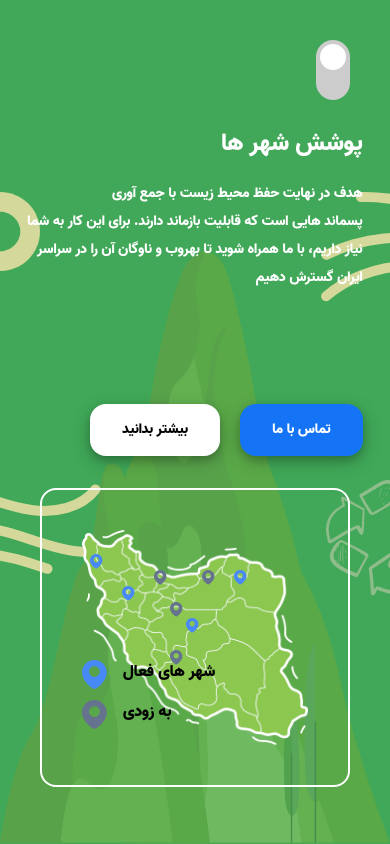
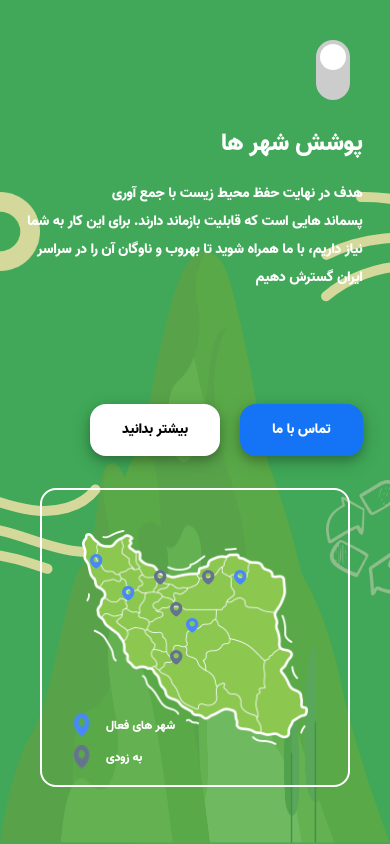
Before and after one commit to hiphoppa/TailwindCss, a React (Create React App) app: page / in a window 390 px wide. Shown: the top 844 px of the page. Built offline with nearby package versions, Linux system fonts and the light colour scheme.

Commit message:
responsive mod finished

```diff
--- a/src/Content/Map.jsx
+++ b/src/Content/Map.jsx
@@ -4,13 +4,15 @@ const Map = () => {
     return (
         <Fragment>
             <div className='border-solid border-2 p-10 m-10 md:m-0 rounded-2xl border-white relative mt-8 md:mt-0'>
-                <div className='absolute bottom-14 flex gap-4 left-10'>
-                    <span className="contents custom-span"> به زودی </span>
-                    <img src="./img/Path 207@2x.png" alt="path 207" className='z-10' />
+                <div className='absolute sm:bottom-14 bottom-4 left-8 flex gap-4 sm:left-10'>
+                    <span className="contents custom-span text-white font-normal text-xs"> به زودی </span>
+                    <img src="./img/Path 207@2x.png" alt="path 207 lg" className='z-10 hidden sm:flex w-8' />
+                    <img src="./img/Path 207.png" alt="path 207 sm" className='z-10 flex sm:hidden w-4' />
                 </div>
-                <div className='absolute bottom-24 flex gap-4 left-10'>
-                    <span className="contents custom-span"> شهر های فعال </span>
-                    <img src="./img/Path 206@2x.png" alt="path 206" className='z-10' />
+                <div className='absolute sm:bottom-24 bottom-12 flex gap-4 sm:left-10 left-8'>
+                    <span className="contents custom-span text-white font-normal text-xs"> شهر های فعال </span>
+                    <img src="./img/Path 206@2x.png" alt="path 206 lg" className='z-10 hidden sm:flex w-8' />
+                    <img src="./img/Path 206.png" alt="path 206 sm" className='z-10 flex sm:hidden w-4' />
                 </div>
 
                 <img src="./img/Group 28@2x.png" className='' alt="group" />
```
Also changed, not shown: 1 other file (tests, documents, lock files or other folders).
